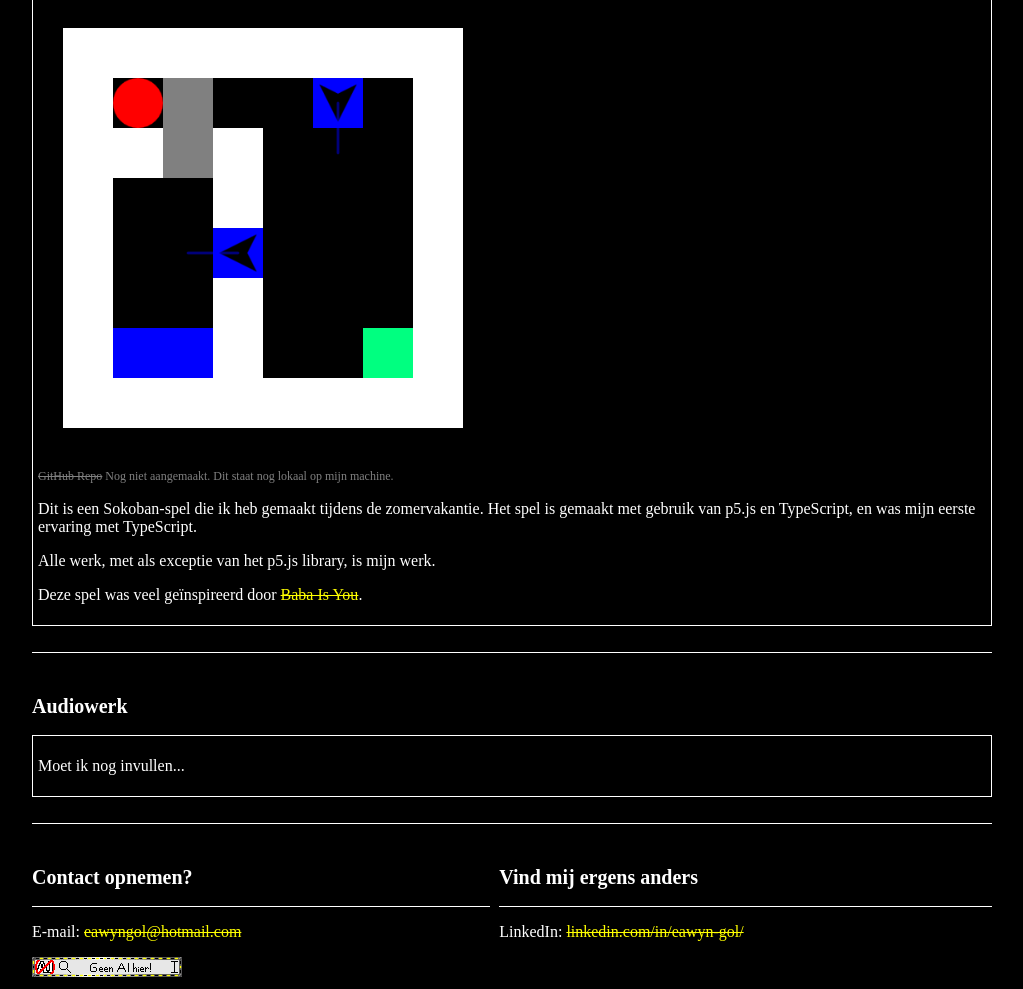
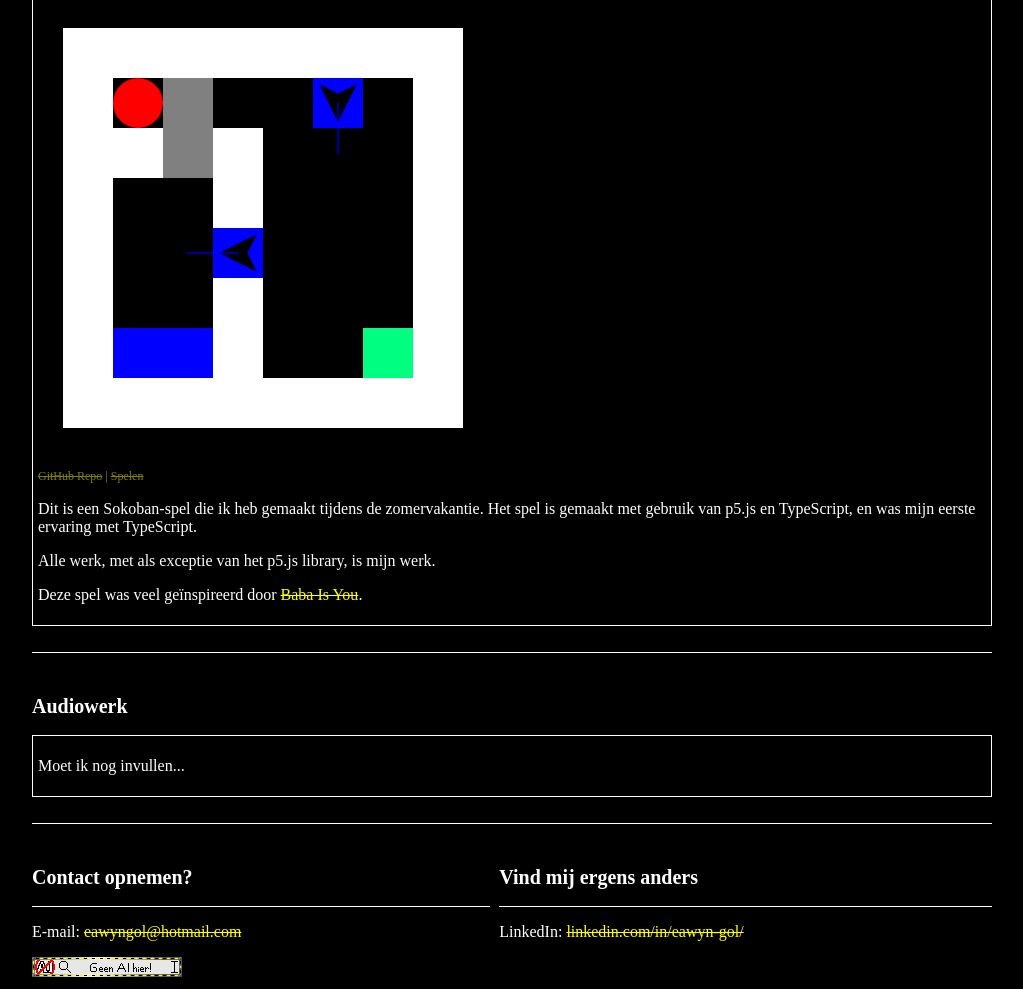
Before and after one commit to egol1/portfolio-website, a plain HTML site: page portfolio.html in a window 1280 px wide. Shown: the part 498-1487 px from the top of the page, without its empty margins (128-1151 px from the left). Drawn offline with Linux system fonts and the light colour scheme.

Commit message:
Update MAZE in portfolio

```diff
--- a/portfolio.html
+++ b/portfolio.html
@@ -60,8 +60,8 @@
             <img src="assets/images/portfolio/MAZE_1.png" class="screenshot"
                 alt="Screenshot van het spel. Het toont een doolhof met een cirkel als speler.">
             <p class="sub">
-                <a>GitHub Repo</a>
-                Nog niet aangemaakt. Dit staat nog lokaal op mijn machine.
+                <a href="github.com/egol1/MAZE">GitHub Repo</a> |
+                <a href="https://egol1.github.io/MAZE/">Spelen</a>
             </p>
 
             <p>
```
